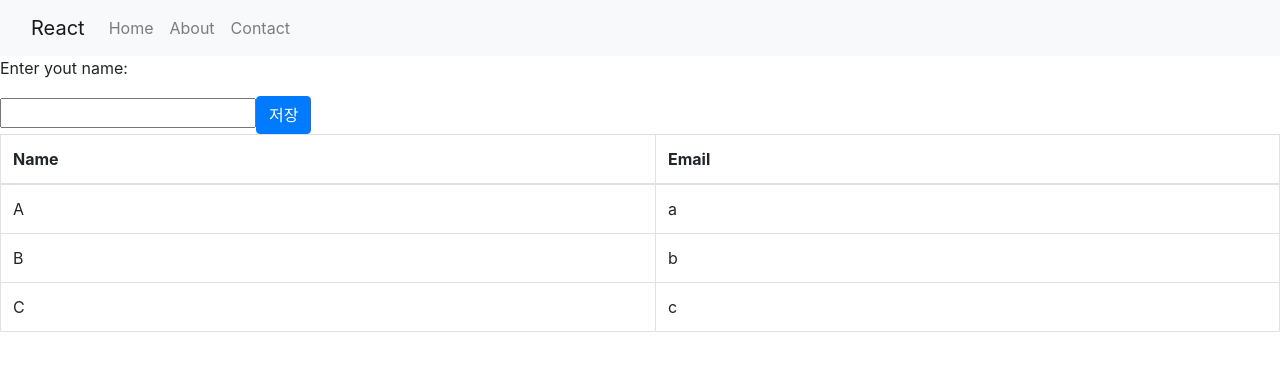
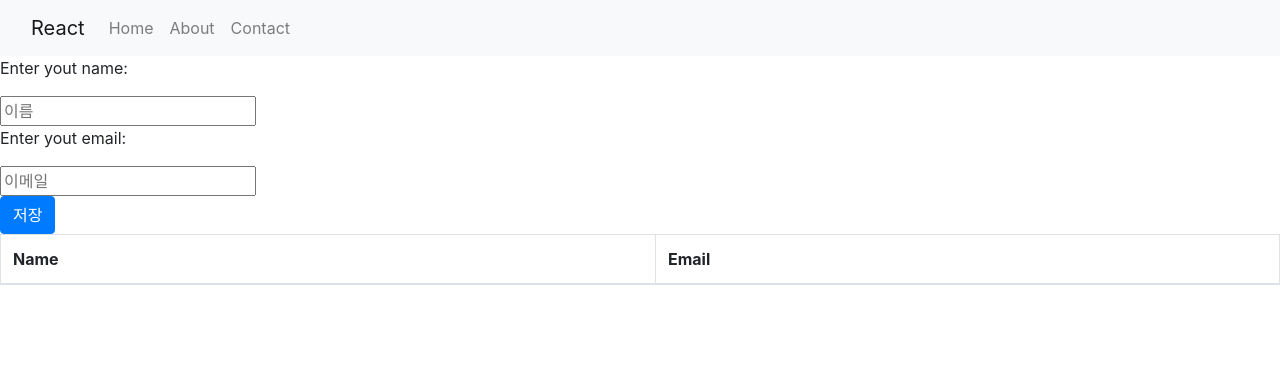
Before and after one commit to SeungWookHan/react-basic, a React (Create React App) app in the folder myfirstapp/: page /about in a window 1280 px wide. Shown: the top 370 px of the page. Built offline with nearby package versions, Linux system fonts and the light colour scheme.

Commit message:
Add: form input data change

```diff
--- a/myfirstapp/src/pages/about.jsx
+++ b/myfirstapp/src/pages/about.jsx
@@ -15,33 +15,62 @@ class Row extends React.Component {
 class About extends React.Component {
   constructor(props) {
     super(props);
-    this.state = { username: '' };
+    this.state = {
+      username: '',
+      email: '',
+    };
+    this.data = [];
   }
 
-  myChangeHandler = evt => {
-    this.setState({ username: evt.target.value });
+  myChangeHandler = e => {
+    this.setState({
+      [e.target.name]: e.target.value,
+    });
   };
 
-  doSave = () => {
-    const { username } = this.state;
-    alert(username);
+  doSave = e => {
+    e.preventDefault();
+    const { username, email } = this.state;
+    this.data.push({ name: username, mail: email });
+    // console.log(username, email);
+    // return { username, email };
+    // data.push({ name: username, email: email });
   };
 
   render() {
-    const data = [
-      { name: 'A', email: 'a' },
-      { name: 'B', email: 'b' },
-      { name: 'C', email: 'c' },
-    ]; // 서버에서 데이터를 가져왔다고 가정
-    const rows = data.map(row => <Row name={row.name} email={row.email} />);
+    // const data = [
+    //   { name: 'A', email: 'a' },
+    //   { name: 'B', email: 'b' },
+    //   { name: 'C', email: 'c' },
+    // ]; // 서버에서 데이터를 가져왔다고 가정
+    const rows = this.data.map(row => <Row name={row.name} email={row.mail} />);
 
     return (
       <div>
-        <p>Enter yout name:</p>
-        <input type="text" onChange={this.myChangeHandler} />
-        <button type="button" className="btn btn-primary" onClick={this.doSave}>
-          저장
-        </button>
+        <form onSubmit={this.doSave}>
+          <p>Enter yout name:</p>
+          <input
+            type="text"
+            placeholder="이름"
+            onChange={this.myChangeHandler}
+            name="username"
+          />
+          <p>Enter yout email:</p>
+          <input
+            type="text"
+            placeholder="이메일"
+            onChange={this.myChangeHandler}
+            name="email"
+          />
+          <br />
+          <button
+            type="submit"
+            className="btn btn-primary"
+            // onClick={this.doSave}
+          >
+            저장
+          </button>
+        </form>
 
         <table className="table table-bordered">
           <thead>
```
